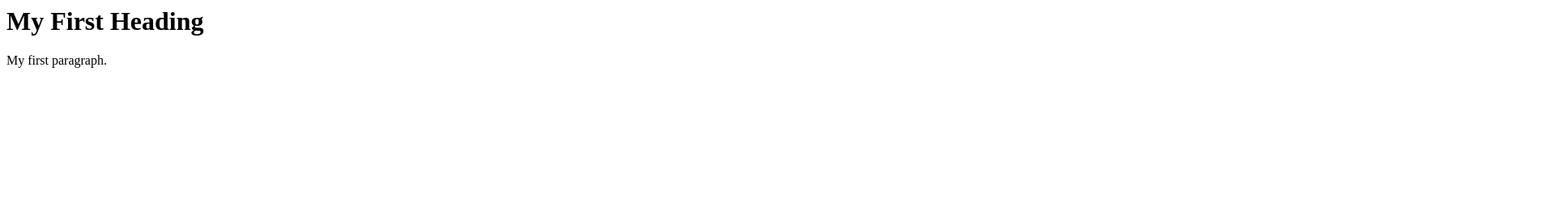
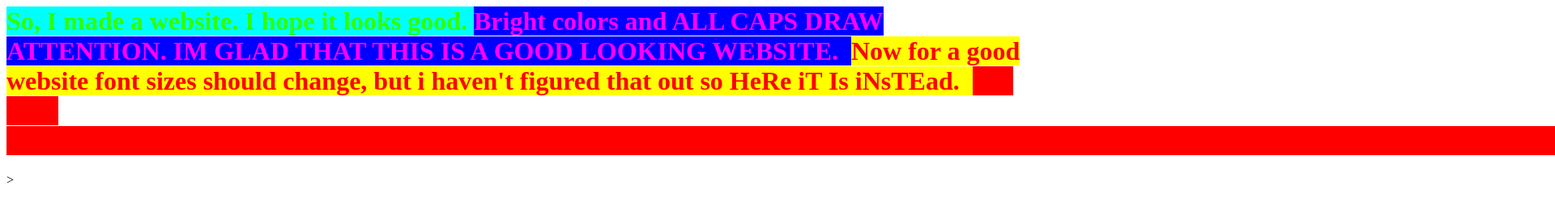
Before and after one commit to summertechbootcamp/Tyler, a plain HTML site: page index.html in a window 1280 px wide. Shown: the top 266 px of the page at 81% size, 1920 px wide, since content can reach past the window. Drawn offline with Linux system fonts and the light colour scheme.

Commit message:
new beautiful colors

```diff
--- a/index.html
+++ b/index.html
@@ -1,8 +1 @@
-<html>
-	<body>
-
-		<h1>My First Heading</h1>
-		<p>My first paragraph.</p>
-
-	</body>
-</html>
+<h1><span style="color: #2fff00; background-color: #00fffb;">So, I made a website. I hope it looks good. <span style="color: #ff0000;"><span style="color: #ff00ff;"><span style="background-color: #ff00ff;"><span style="background-color: #0000ff;">Bright colors and ALL CAPS DRAW ATTENTION. IM GLAD THAT THIS IS A GOOD LOOKING WEBSITE.&nbsp; <span style="color: #ff6600;"><span style="color: #ff0000;"><span style="background-color: #ff0000;"> <span style="background-color: #ffff00;">Now for a good website font sizes should change, but i haven't figured that out so HeRe iT Is iNsTEad.&nbsp; <span style="background-color: #ff0000; color: ##001eff;">Use your imaginatiossssssssssssssssssssssssssssssssssssssssssssssssssssssssssssssssssssssssssssssssssssssssssssssssssssssssssssssssssssssssssssssssssssssssssssssssssssssssssssssssssssssssn.</span> </span></span></span></span></span></span></span></span></span></h1>>
```
